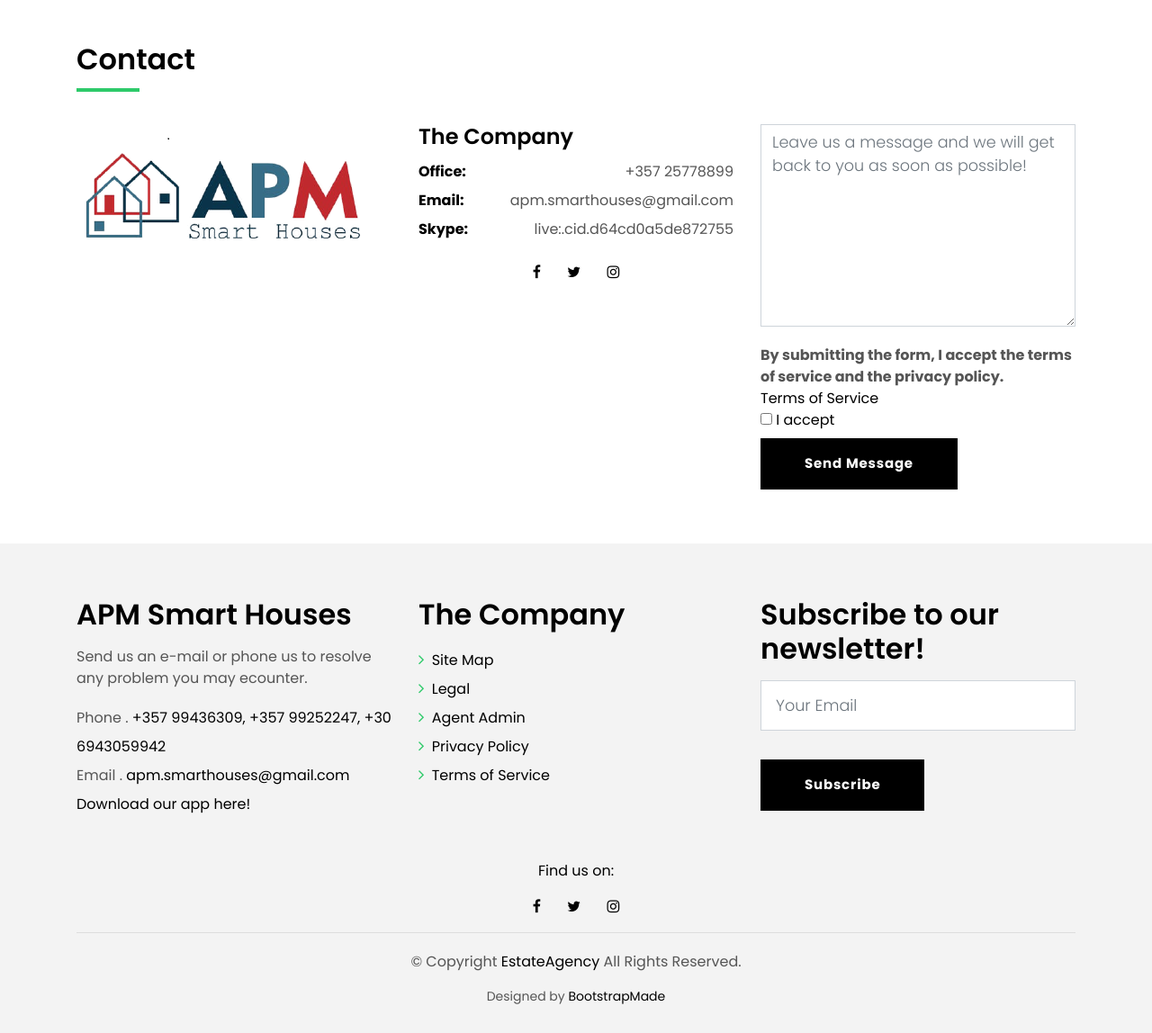
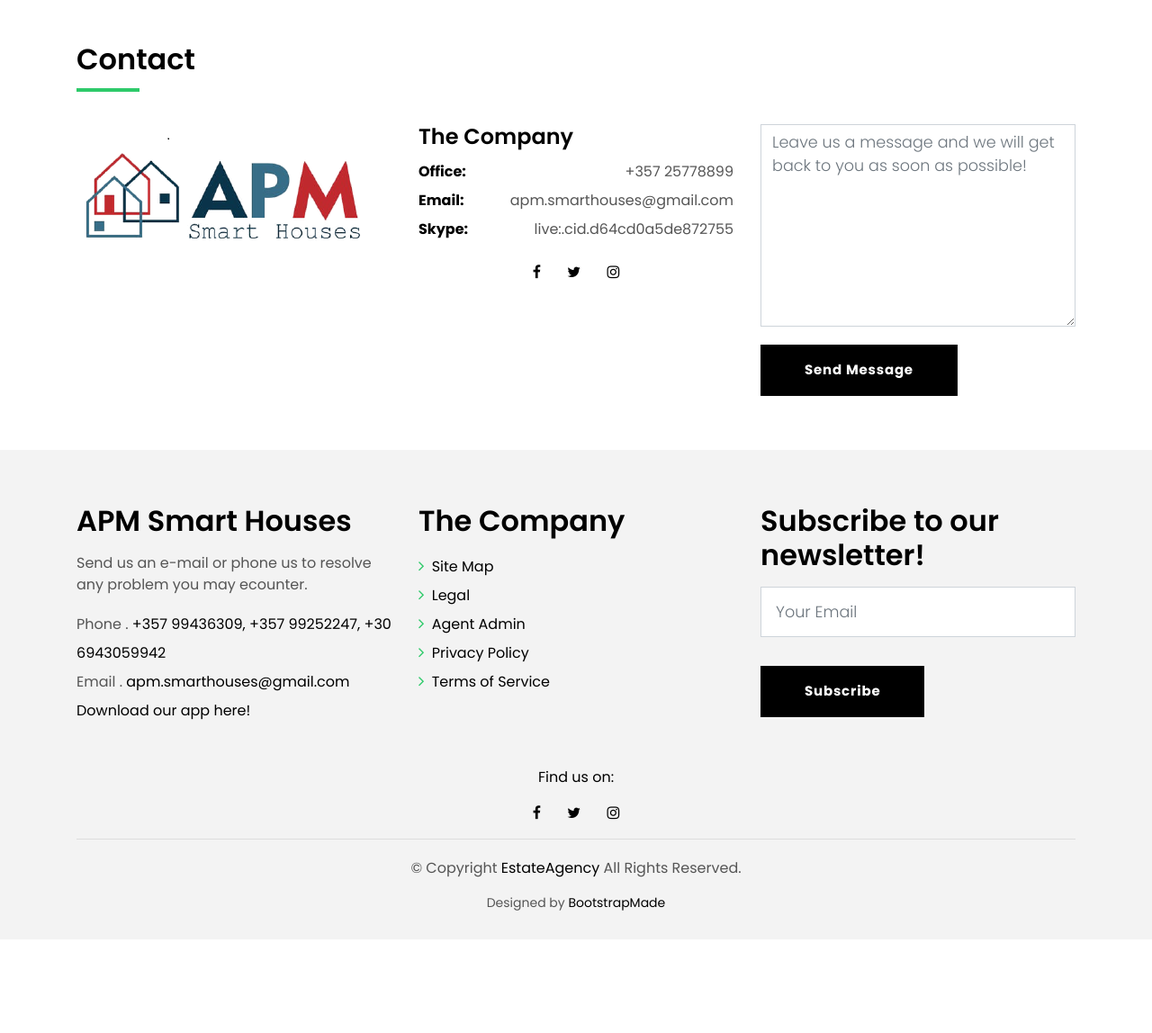
Before and after one commit to Chrisprod06/Real-Estate-Project, a PHP site: page /propertySingle.php in a window 1280 px wide. Shown: the part 2658-3806 px from the top of the page at 90% size. After the commit the page ends 3670 px from the top, so only its background shows below. Run offline with PHP 8.4, Linux system fonts and the light colour scheme; the visitor is signed in with stand-in values (Sample User, id 1).

Commit message:
added some things

```diff
--- a/propertySingle.php
+++ b/propertySingle.php
@@ -310,18 +310,6 @@
                         </div>
                       </div>
                       <div class="col-md-12">
-                        <b>By submitting the form, I accept the terms of service and the privacy policy.</b>
-                      </div>
-                      <div class="col-md-12">
-                        <a href="url">Terms of Service</a>
-                      </div>
-                      <div class="col-md-12">
-                        <input type="checkbox" id="agreed" name="agreed"
-                               unchecked>
-                        <label for="scales">I accept</label>
-                      </div>
-
-                      <div class="col-md-12">
                         <button type="submit" class="btn btn-a">Send Message</button>
                       </div>
                     </div>
```
Also changed, not shown: contact.php (+5 -2 lines), js/myValidations.js (added).
